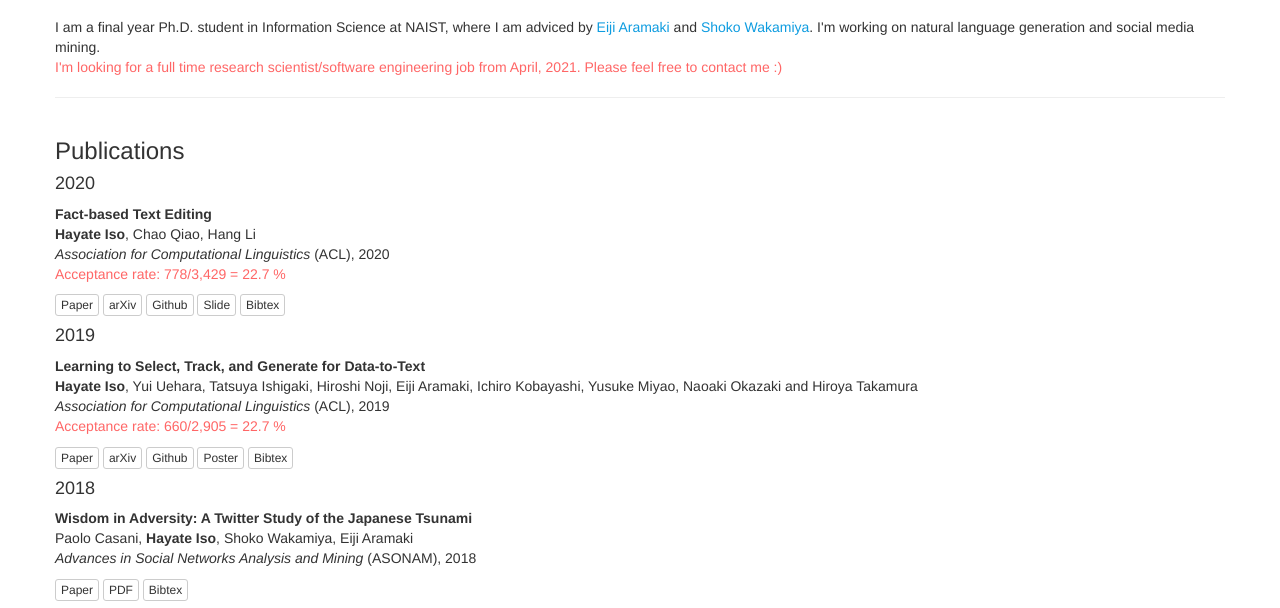
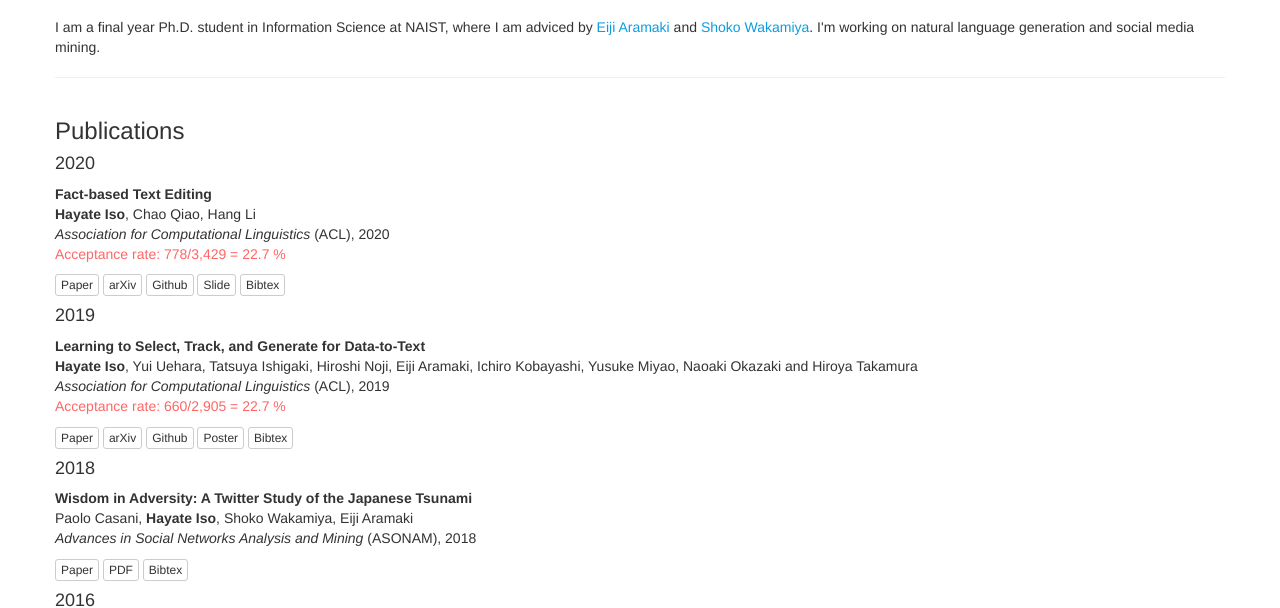
Before and after one commit to isomap/isomap.github.io, a plain HTML site: page index.html in a window 1280 px wide. Shown: the part 163-771 px from the top of the page. Drawn offline with nearby package versions, Linux system fonts and the light colour scheme; files whose address does not match are found by name.

Commit message:
Update index.html

```diff
--- a/index.html
+++ b/index.html
@@ -45,7 +45,7 @@
     <div class="row">
       <p>I am a final year Ph.D. student in Information Science at NAIST, where I am adviced by <a href="http://luululu.com/">Eiji Aramaki</a> and <a href="http://sociocom.jp/~wakamiya/">Shoko Wakamiya</a>.
       I'm working on natural language generation and social media mining.<br>
-      <span style="color:#ff6666">I'm looking for a full time research scientist/software engineering job from April, 2021. Please feel free to contact me :)</span></p>
+      </p>
       <hr>
     </div>
 
```
